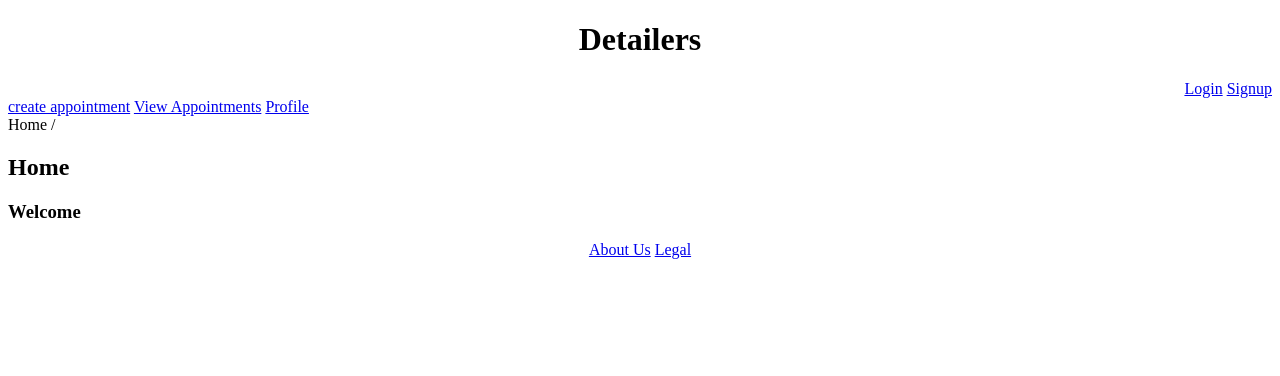
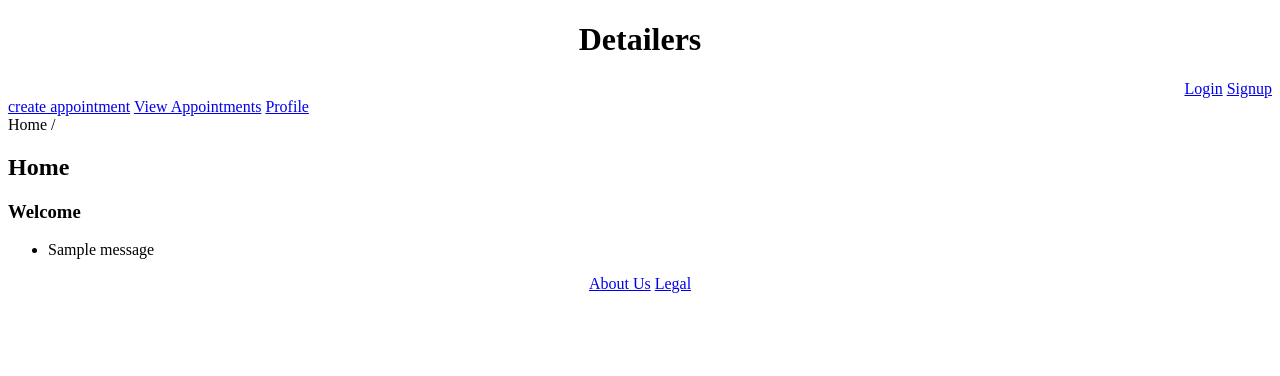
Before and after one commit to phyrenight/detailers, a Flask app: page / in a window 1280 px wide. Shown: the top 376 px of the page. Run offline with Flask 2, Linux system fonts and the light colour scheme; tables that the repository leaves empty hold one stand-in row (values such as "Sample post"); one stand-in notice (Sample message) is shown; parts of the project's set-up code (start-up, migrations or seed data) failed here and were passed over.

Commit message:
no message informing them of what is going on

```diff
--- a/detailers/app/templates/home.html
+++ b/detailers/app/templates/home.html
@@ -16,6 +16,17 @@
             <h3>Welcome {{ session["name"] }}</h3>
           {% else %}
             <h3>Welcome</h3>
+            {% with messages = get_flashed_messages() %}
+              {% if messages %}
+                <ul class="flashes">
+                  {% for message in messages %}
+                    <li>
+                       {{ message }}
+                      </li>
+                  {% endfor %}
+                  </ul>
+                {% endif %}
+              {% endwith %}
           {% endif %}
         </div>
     </section>
```
